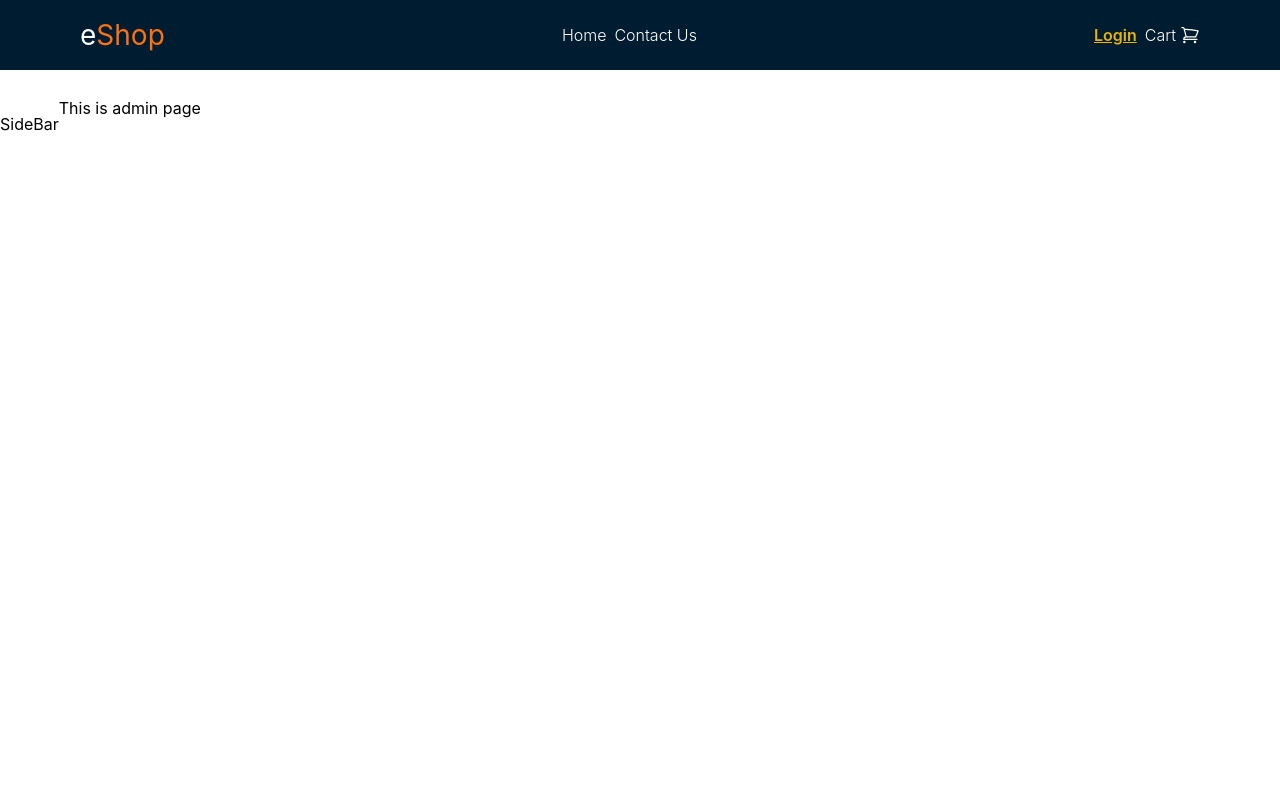
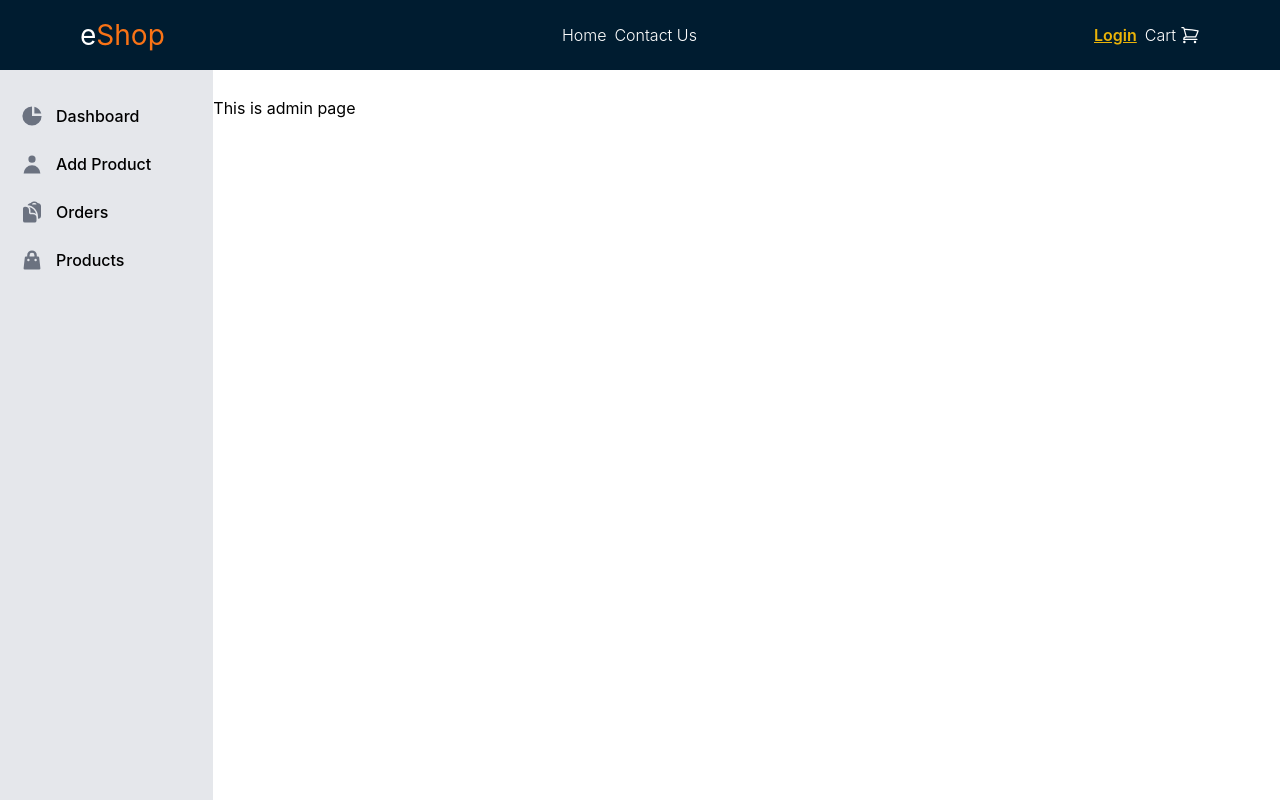
Before and after one commit to Muhammad-Saad0/E-commerce-website, a React (Create React App) app in the folder client/: page /admin in a window 1280 px wide. Built offline with nearby package versions, Linux system fonts and the light colour scheme.

Commit message:
admin Sidebar

```diff
--- a/client/src/App.js
+++ b/client/src/App.js
@@ -11,6 +11,7 @@ import SignUpPage from "./pages/SignUpPage";
 import Admin from "./pages/Admin";
 import AdminLayout from "./components/AdminLayout";
 import CreateProduct from "./pages/CreateProduct";
+import AdminProducts from "./pages/AdminProducts";
 
 function App() {
   return (
@@ -42,6 +43,10 @@ function App() {
               path="create-product"
               element={<CreateProduct />}
             />
+            <Route
+              path="products"
+              element={<AdminProducts />}
+            />
           </Route>
         </Routes>
       </Router>
--- a/client/src/components/AdminSideBar.jsx
+++ b/client/src/components/AdminSideBar.jsx
@@ -1,7 +1,90 @@
 import React from "react";
+import { ClipboardDocumentIcon } from "@heroicons/react/24/solid";
 
 const AdminSideBar = () => {
-  return <div className="mt-28">SideBar</div>;
+  return (
+    <section className="w-1/6 h-screen bg-white border-r-1 border-gray-700">
+      <div class="h-full px-3 py-4 overflow-y-auto bg-gray-200">
+        <ul class="space-y-2 font-medium">
+          <li>
+            <a
+              href="/admin"
+              class="flex items-center p-2 mt-[80px] rounded-lg hover:text-white text-black hover:bg-gray-700"
+            >
+              <svg
+                aria-hidden="true"
+                class="w-6 h-6 text-gray-500 transition duration-75 dark:text-gray-400 group-hover:text-gray-900 dark:group-hover:text-white"
+                fill="currentColor"
+                viewBox="0 0 20 20"
+                xmlns="http://www.w3.org/2000/svg"
+              >
+                <path d="M2 10a8 8 0 018-8v8h8a8 8 0 11-16 0z"></path>
+                <path d="M12 2.252A8.014 8.014 0 0117.748 8H12V2.252z"></path>
+              </svg>
+              <span class="ml-3">Dashboard</span>
+            </a>
+          </li>
+          <li>
+            <a
+              href="/admin/create-product"
+              class="flex items-center p-2 rounded-lg hover:text-white text-black hover:bg-gray-700"
+            >
+              <svg
+                aria-hidden="true"
+                class="flex-shrink-0 w-6 h-6 text-gray-500 transition duration-75 dark:text-gray-400 group-hover:text-gray-900 dark:group-hover:text-white"
+                fill="currentColor"
+                viewBox="0 0 20 20"
+                xmlns="http://www.w3.org/2000/svg"
+              >
+                <path
+                  fill-rule="evenodd"
+                  d="M10 9a3 3 0 100-6 3 3 0 000 6zm-7 9a7 7 0 1114 0H3z"
+                  clip-rule="evenodd"
+                ></path>
+              </svg>
+              <span class="flex-1 ml-3 whitespace-nowrap">
+                Add Product
+              </span>
+            </a>
+          </li>
+          <li>
+            <a
+              href="/admin/products"
+              class="flex items-center p-2 rounded-lg hover:text-white text-black hover:bg-gray-700"
+            >
+              <ClipboardDocumentIcon className="w-6 h-6 text-gray-500 transition duration-75 dark:text-gray-400 group-hover:text-gray-900 dark:group-hover:text-white" />
+              <span class="flex-1 ml-3 whitespace-nowrap">
+                Orders
+              </span>
+            </a>
+          </li>
+          <li>
+            <a
+              href="/admin/products"
+              class="flex items-center p-2 rounded-lg hover:text-white text-black hover:bg-gray-700"
+            >
+              <svg
+                aria-hidden="true"
+                class="flex-shrink-0 w-6 h-6 text-gray-500 transition duration-75 dark:text-gray-400 group-hover:text-gray-900 dark:group-hover:text-white"
+                fill="currentColor"
+                viewBox="0 0 20 20"
+                xmlns="http://www.w3.org/2000/svg"
+              >
+                <path
+                  fill-rule="evenodd"
+                  d="M10 2a4 4 0 00-4 4v1H5a1 1 0 00-.994.89l-1 9A1 1 0 004 18h12a1 1 0 00.994-1.11l-1-9A1 1 0 0015 7h-1V6a4 4 0 00-4-4zm2 5V6a2 2 0 10-4 0v1h4zm-6 3a1 1 0 112 0 1 1 0 01-2 0zm7-1a1 1 0 100 2 1 1 0 000-2z"
+                  clip-rule="evenodd"
+                ></path>
+              </svg>
+              <span class="flex-1 ml-3 whitespace-nowrap">
+                Products
+              </span>
+            </a>
+          </li>
+        </ul>
+      </div>
+    </section>
+  );
 };
 
 export default AdminSideBar;
--- /dev/null
+++ b/client/src/pages/AdminProducts.jsx
@@ -0,0 +1,11 @@
+import React from 'react'
+
+const AdminProducts = () => {
+  return (
+    <div>
+
+    </div>
+  )
+}
+
+export default AdminProducts
```
